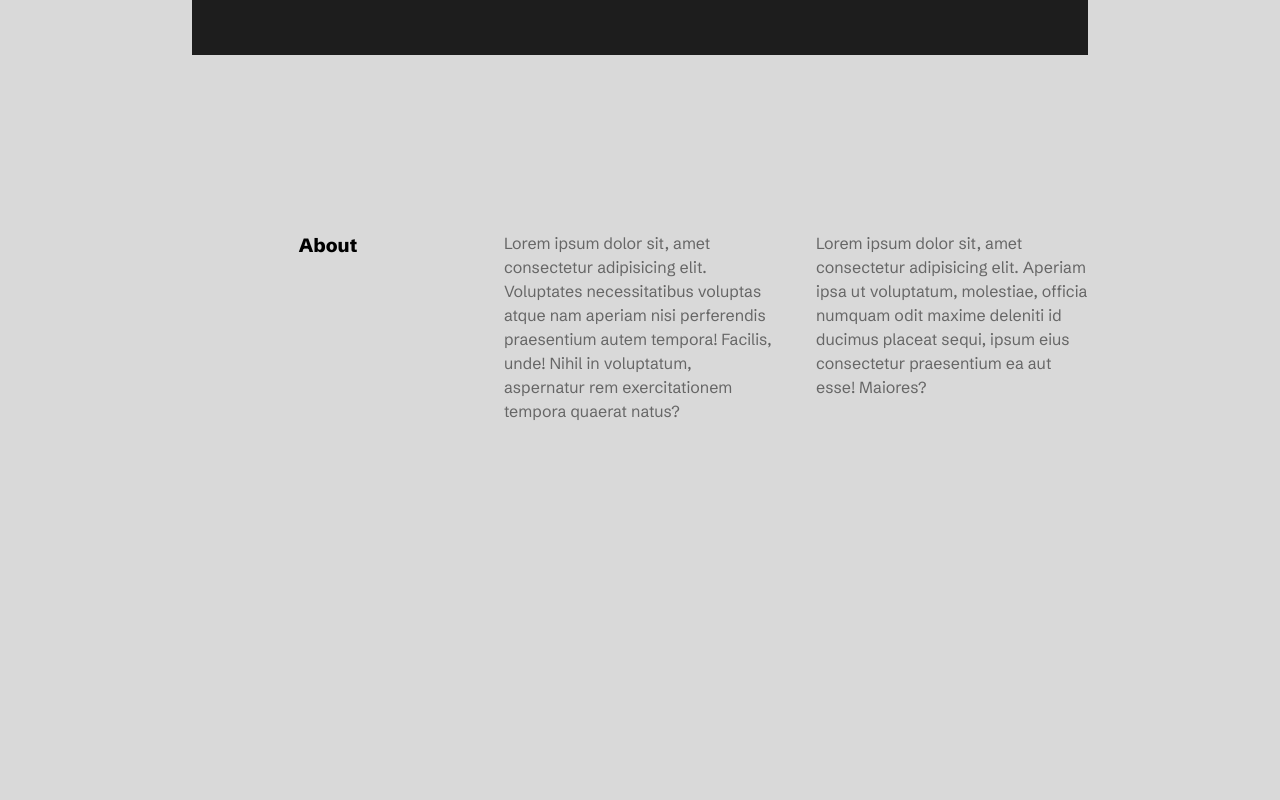
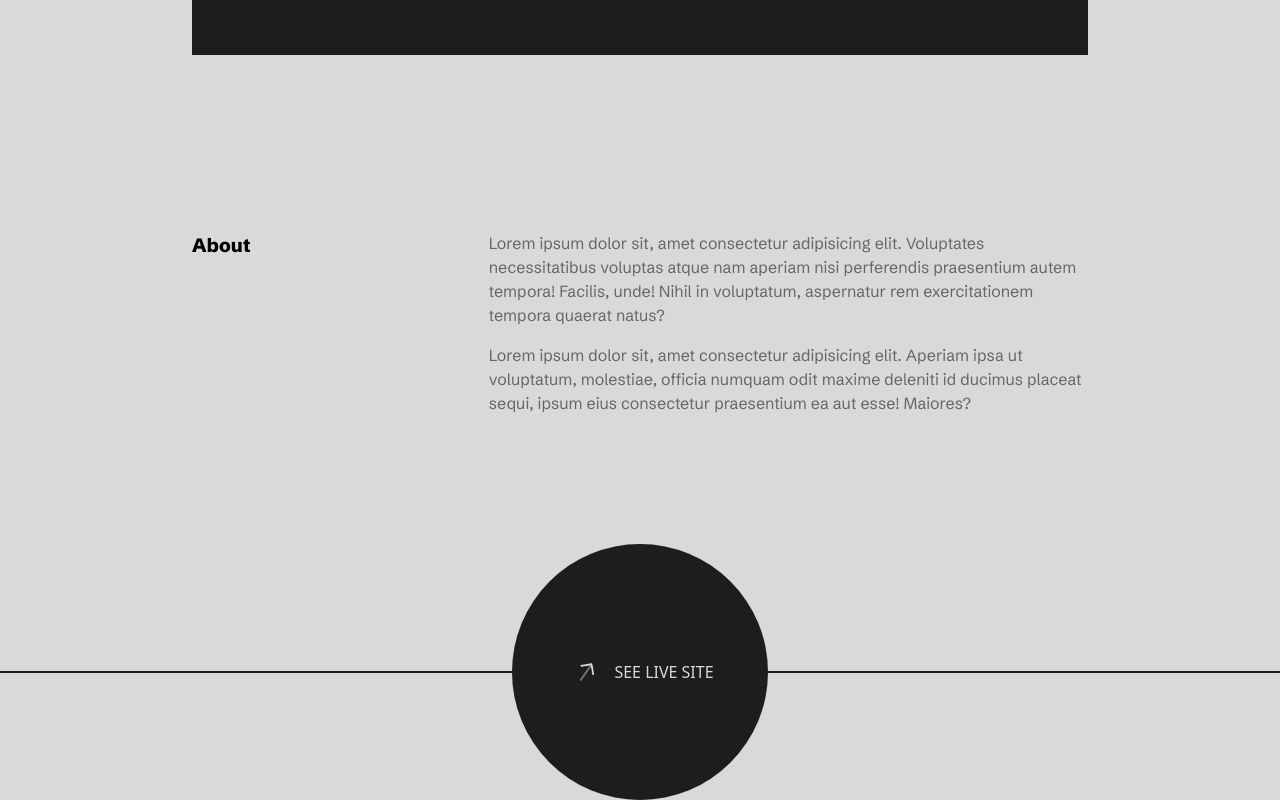
Before and after one commit to sanket5257/Portfolio, a Next.js app: page /projects/zentry in a window 1280 px wide. Shown: the part 1663-2463 px from the top of the page. Before the commit the page ends 2342 px from the top, so only its background shows below. Built offline with nearby package versions, Linux system fonts and the light colour scheme; a web font is replaced by a local one.

Commit message:
feat: Enhance ProjectDetails layout with improved responsiveness and add arrow up icon

```diff
--- a/src/app/projects/[slug]/page.jsx
+++ b/src/app/projects/[slug]/page.jsx
@@ -31,55 +31,66 @@ export default function ProjectDetails({ params }) {
           />
         </div>
       </div>
-      <div id="section2" className="min-h-screen w-full">
-        <div className=" relative w-full">
+      {/* Section 2 */}
+      <div id="section2" className="min-h-screen w-full relative">
+        <img className="h-full w-full filter grayscale object-cover" src={project.image} alt="" />
+
         <img
-            className="h-full w-full filter grayscale object-cover"
-            src={project.image}
-            alt=""
-          />
-          <img
-            className="h-[40vw] absolute top-1/2 left-1/2 transform -translate-x-1/2 -translate-y-1/2 object-cover"
+          className="h-[60vw] sm:h-[50vw] md:h-[40vw] absolute top-1/2 left-1/2 transform -translate-x-1/2 -translate-y-1/2 object-contain"
           src="/project1hero.png"
           alt=""
         />
-          <div className="h-[25vh] w-[70vw] flex justify-evenly items-center bg-[#1D1D1D] text-[#D9D9D9] font-title absolute -bottom-20 left-1/2 transform -translate-x-1/2">
-            <div className="text-center">
+
+        <div className="h-auto sm:h-[25vh] w-[90vw] sm:w-[70vw] flex flex-wrap justify-evenly items-center gap-4 p-4 bg-[#1D1D1D] text-[#D9D9D9] font-title absolute -bottom-20 left-1/2 transform -translate-x-1/2 text-sm sm:text-base">
+          <div className="text-center w-1/2 sm:w-auto">
             <h3>Client name</h3>
             <h3>Self</h3>
           </div>
-            <div className="text-center">
+          <div className="text-center w-1/2 sm:w-auto">
             <h3>Industry name</h3>
             <h3>Self</h3>
           </div>
-            <div className="text-center">
+          <div className="text-center w-1/2 sm:w-auto">
             <h3>Services</h3>
             <h3>Design & Dev</h3>
           </div>
-            <div className="text-center">
+          <div className="text-center w-1/2 sm:w-auto">
             <h3>Year</h3>
             <h3>2025</h3>
           </div>
         </div>
       </div>
-      </div>
+
+      {/* Section 3 */}
       <div id="section3" className="py-[20vw] w-full flex justify-center font-title items-center">
-        <div className="w-[70vw]  flex items-start gap-10 justify-between text-center">
-        <h1 className="w-[50vw] text-[1.5vw] font-extrabold">About</h1>
-        <p className="text-start text-[#666666] w-[50vw]">
+        <div className="w-[90vw] md:w-[70vw] flex flex-col md:flex-row items-start gap-10 text-center md:text-start">
+          <h1 className="md:w-[30%] text-[5vw] md:text-[1.5vw] font-extrabold">About</h1>
+          <div className="md:w-[70%] space-y-4 text-[#666666] text-sm md:text-base">
+            <p>
               Lorem ipsum dolor sit, amet consectetur adipisicing elit. Voluptates
-          necessitatibus voluptas atque nam aperiam nisi perferendis praesentium
-          autem tempora! Facilis, unde! Nihil in voluptatum, aspernatur rem
-          exercitationem tempora quaerat natus?
+              necessitatibus voluptas atque nam aperiam nisi perferendis
+              praesentium autem tempora! Facilis, unde! Nihil in voluptatum,
+              aspernatur rem exercitationem tempora quaerat natus?
             </p>
-        <p className="text-start text-[#666666] w-[50vw]">
-          Lorem ipsum dolor sit, amet consectetur adipisicing elit. Aperiam ipsa
-          ut voluptatum, molestiae, officia numquam odit maxime deleniti id
-          ducimus placeat sequi, ipsum eius consectetur praesentium ea aut esse!
-          Maiores?
+            <p>
+              Lorem ipsum dolor sit, amet consectetur adipisicing elit. Aperiam
+              ipsa ut voluptatum, molestiae, officia numquam odit maxime deleniti
+              id ducimus placeat sequi, ipsum eius consectetur praesentium ea aut
+              esse! Maiores?
             </p>
           </div>
+        </div>
+      </div>
+      {/* Call-to-action */}
+      <div className="relative px-4 sm:px-0">
+        <div className="h-[2px] w-full bg-[#1D1D1D] mb-10"></div>
 
+        <div className="h-[40vw] sm:h-[20vw] w-[40vw] sm:w-[20vw] rounded-full bg-[#1D1D1D] flex justify-center items-center absolute top-1/2 left-1/2 transform -translate-x-1/2 -translate-y-1/2">
+          <div className="flex flex-col sm:flex-row justify-center items-center gap-2 text-center">
+            <img className="size-8 sm:size-10" src="/arrowup.png" alt="" />
+            <h3 className="text-[#D9D9D9] text-xs sm:text-base">SEE LIVE SITE</h3>
+          </div>
+        </div>
       </div>
     </div>
   );
```
Also changed, not shown: public/arrowup.png (added). Lines whose indentation alone changed are shown as unchanged.
